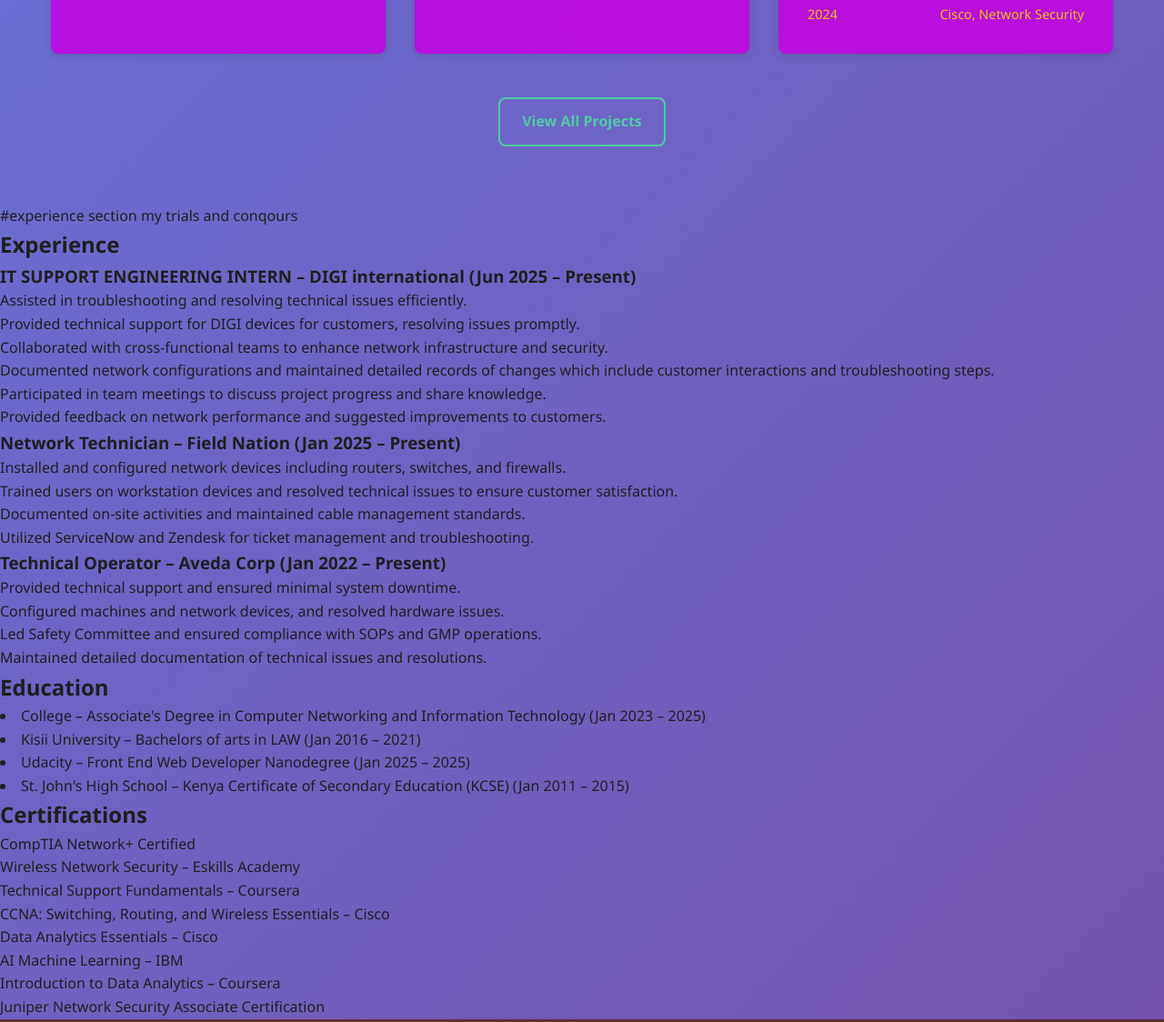
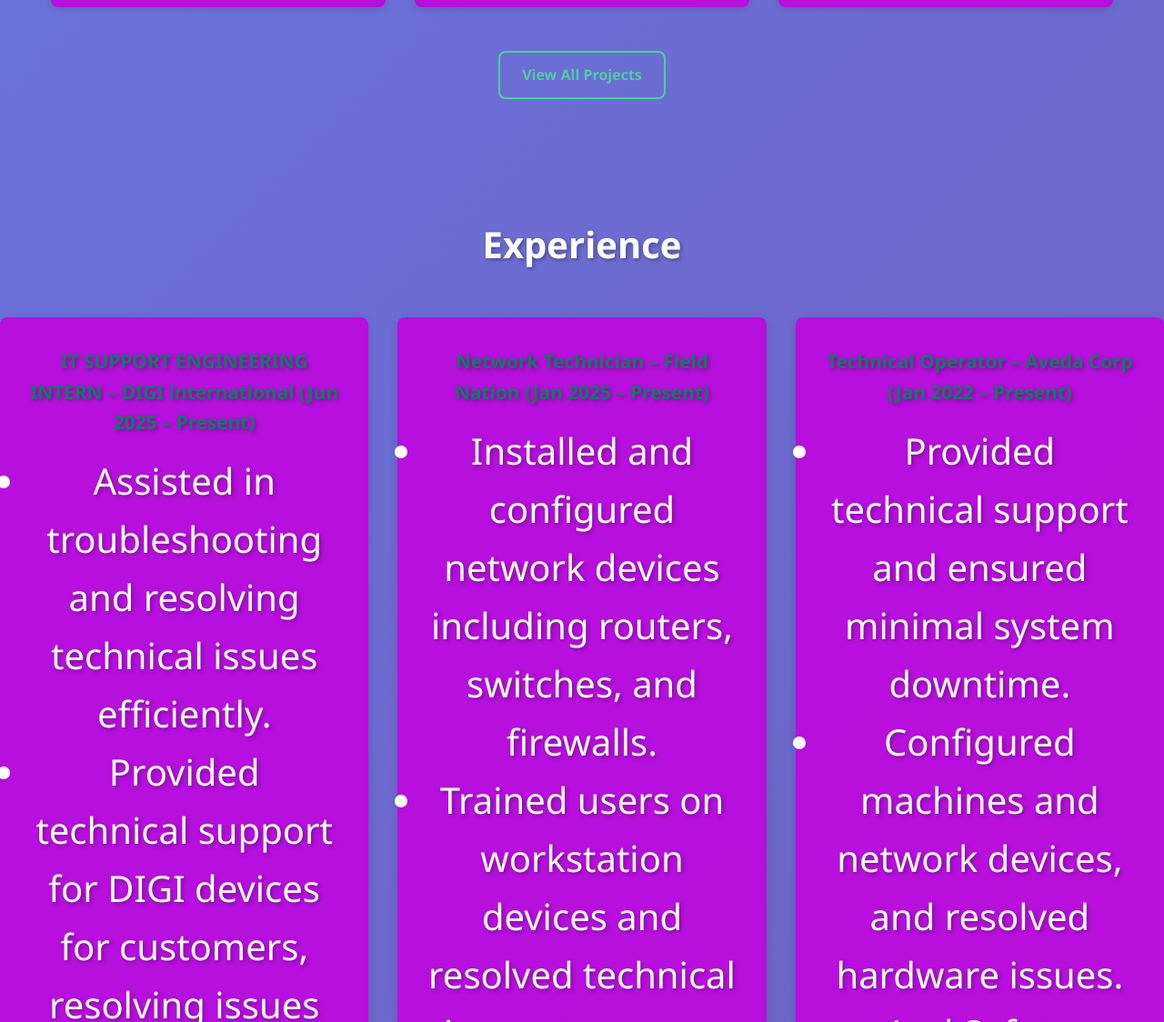
Before and after one commit to poly9630/portfolio, a plain HTML site: page index.html in a window 1280 px wide. Shown: the part 1544-2668 px from the top of the page at 91% size. Drawn offline with Linux system fonts and the light colour scheme.

Commit message:
Update index.html

```diff
--- a/index.html
+++ b/index.html
@@ -12,12 +12,12 @@
 <body>
   <header class="header" id="header">
     <div class="header__container">
-      <!-- Logo positioned on left (desktop) -->
+      <!-- Logo positioned on left (desktop)  the instructions rubric had this but since i dont have a logo i will use my name instead-->
       <div class="header__logo">
         <h1 class="header__title">Polycap Ontomwa</h1>
       </div>
 
-      <!-- Mobile menu button -->
+      <!-- Mobile menu button or as describe the hamberger menu -->
       <button class="header__menu-btn" aria-label="Toggle menu" aria-expanded="false">
         <span class="header__menu-icon"></span>
         <span class="header__menu-icon"></span>
@@ -56,7 +56,7 @@
         </div>
       </div>
     </section>
-#skills section
+<!-- skills section to show case what i can do. remind me to edit this and add more skills when i finish the code-->
   <section class="skills" id="skills">
       <div class="skills__container">
         <h2 class="skills__title">Technical Skills</h2>
@@ -65,7 +65,7 @@
             <h3 class="skill-card__title">Networking</h3>
             <ul class="skill-card__list">
               <li class="skill-card__item">Cisco Routers & Switches</li>
-              <li class="skill-card__item">Network Security & VPN</li>
+              <li class="skill-card__item">Network Security, ACLs & VPN</li>
               <li class="skill-card__item">VoIP Implementation</li>
             </ul>
           </div>
@@ -88,12 +88,12 @@
         </div>
       </div>
     </section>
-#projects section
+<!--#projects section to show case what i have done including but not limited to this skills -->
   <section class="projects" id="projects">
       <div class="projects__container">
         <h2 class="projects__title">Latest Projects</h2>
         <div class="projects__grid">
-          <!-- Project Card 1 -->
+          <!-- Project Card 1 for my home lab -->
           <article class="project-card">
             <h3 class="project-card__title">Home Lab Network Project</h3>
             <p class="project-card__description">
@@ -105,7 +105,7 @@
             </div>
           </article>
 
-          <!-- Project Card 2 -->
+          <!-- Project Card 2  for this portfolio that i am working on-->
           <article class="project-card">
             <h3 class="project-card__title">Personal Portfolio Website</h3>
             <p class="project-card__description">
@@ -117,7 +117,7 @@
             </div>
           </article>
 
-          <!-- Project Card 3 -->
+          <!-- Project Card 3  for a job i worked on a collision company as a freelance contractor-->
           <article class="project-card">
             <h3 class="project-card__title">Network Infrastructure Refresh</h3>
             <p class="project-card__description">
@@ -125,7 +125,7 @@
             </p>
             <div class="project-card__meta">
               <span class="project-card__date">2024</span>
-              <span class="project-card__tech">Cisco, Network Security</span>
+              <span class="project-card__tech">Cisco, Network Security,configurations</span>
             </div>
           </article>
         </div>
@@ -135,13 +135,15 @@
         </div>
       </div>
     </section>
-#experience section my trials and conqours
-    <section id="experience" class="portfolio-projects">
-      <h2 class="portfolio-projects__title">Experience</h2>
-      <div class="portfolio-projects__list">
-        <article class="portfolio-projects__item">
-          <h3 class="portfolio-projects__item-title">IT SUPPORT ENGINEERING INTERN – DIGI international (Jun 2025 – Present)</h3>
-          <ul class="portfolio-projects__item-description">
+<!--#experience section my trials and conqours-->
+    <section id="projects" class="projects">
+      <div class="projects__title">
+        <h2 class="projects__title">Experience</h2>
+        <div class="projects__grid">
+      <!-- first job i put on this portfolio . i learnt a lot-->
+          <article class="project-card">
+            <h3 class="project-card__title">IT SUPPORT ENGINEERING INTERN – DIGI international (Jun 2025 – Present)</h3>
+            <ul class="project-card__description">
               <li>Assisted in troubleshooting and resolving technical issues efficiently.</li>
               <li>Provided technical support for DIGI devices for customers, resolving issues promptly.</li>
               <li>Collaborated with cross-functional teams to enhance network infrastructure and security.</li>
@@ -150,24 +152,25 @@
               <li>Provided feedback on network performance and suggested improvements to customers.</li>
             </ul>
           </article>
-        <article class="portfolio-projects__item">
-          <h3 class="portfolio-projects__item-title">Network Technician – Field Nation (Jan 2025 – Present)</h3>
-          <ul class="portfolio-projects__item-description">
+          <article class="project-card">
+            <h3 class="project-card__title">Network Technician – Field Nation (Jan 2025 – Present)</h3>
+            <ul class="project-card__description">
               <li>Installed and configured network devices including routers, switches, and firewalls.</li>
               <li>Trained users on workstation devices and resolved technical issues to ensure customer satisfaction.</li>
               <li>Documented on-site activities and maintained cable management standards.</li>
               <li>Utilized ServiceNow and Zendesk for ticket management and troubleshooting.</li>
             </ul>
           </article>
-        <article class="portfolio-projects__item">
-          <h3 class="portfolio-projects__item-title">Technical Operator – Aveda Corp (Jan 2022 – Present)</h3>
-          <ul class="portfolio-projects__item-description">
+          <article class="project-card">
+            <h3 class="project-card__title">Technical Operator – Aveda Corp (Jan 2022 – Present)</h3>
+            <ul class="project-card__description">
               <li>Provided technical support and ensured minimal system downtime.</li>
               <li>Configured machines and network devices, and resolved hardware issues.</li>
               <li>Led Safety Committee and ensured compliance with SOPs and GMP operations.</li>
               <li>Maintained detailed documentation of technical issues and resolutions.</li>
             </ul>
           </article>
+        </div>
       </div>
     </section>
 
```
Lines whose indentation alone changed are shown as unchanged.
